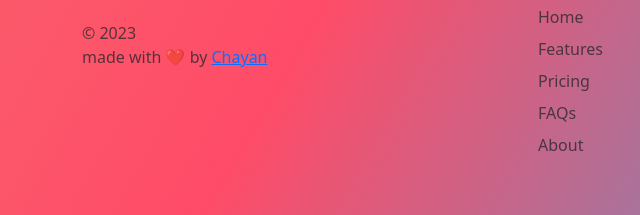
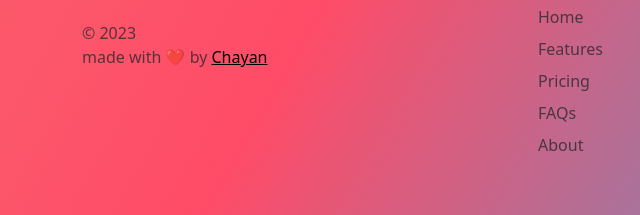
Before and after one commit to ChayanHalder/TinDog, a plain HTML site: page index.html in a window 1280 px wide. Shown: the part 2248-2463 px from the top of the page, 0-640 px from the left. Drawn offline with nearby package versions, Linux system fonts and the light colour scheme.

Commit message:
index.html

```diff
--- a/index.html
+++ b/index.html
@@ -180,7 +180,7 @@
           <a href="/" class="d-flex align-items-center mb-3 link-body-emphasis text-decoration-none">
             <svg class="bi me-2" width="40" height="32"><use xlink:href="#bootstrap"></use></svg>
           </a>
-          <p class="text-body-secondary">© 2023 <br> made with ❤️ by <a href="#">Chayan</a></p>
+          <p class="text-body-secondary">© 2023 <br> made with ❤️ by <a href="#" style="color: black">Chayan</a></p>
         </div>
 
         <div class="col mb-3">
```
